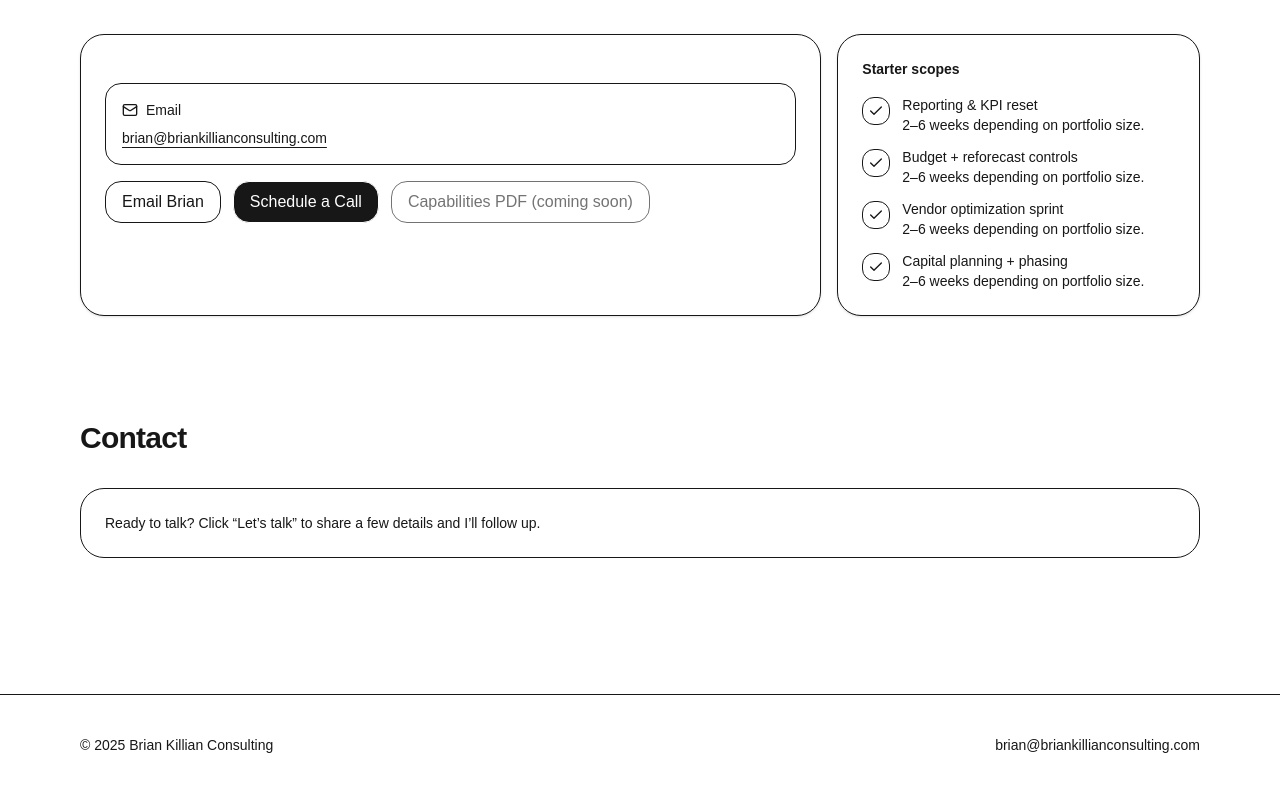
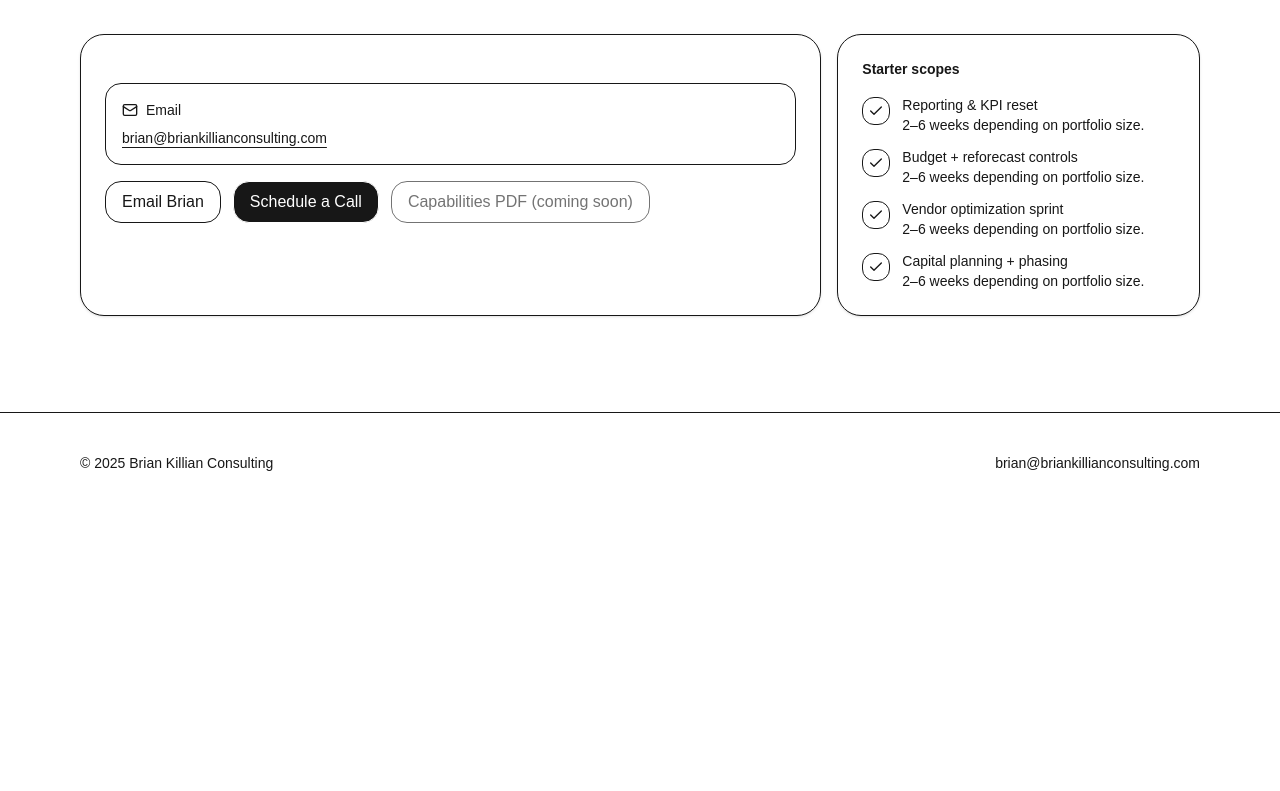
Before and after one commit to BK14782/brian-killian-consulting, a Next.js app: page / in a window 1280 px wide. Shown: the part 8433-9224 px from the top of the page. After the commit the page ends 8946 px from the top, so only its background shows below. Built offline with nearby package versions, Linux system fonts and the light colour scheme.

Commit message:
lets talk

```diff
--- a/src/app/page.tsx
+++ b/src/app/page.tsx
@@ -985,16 +985,6 @@ Across portfolios, property types, and ownership structures, the work varies—b
         </div>
       </Section>
 
- <Section id="contact" title="Contact">
-  <div className="rounded-3xl border bg-background p-6">
-    <p className="text-sm text-muted-foreground">
-      Ready to talk? Click “Let’s talk” to share a few details and I’ll follow up.
-    </p>
-  </div>
-</Section>
-
-
-
 
 <LeadCaptureModal isOpen={leadOpen} onClose={() => setLeadOpen(false)} />
 
```
